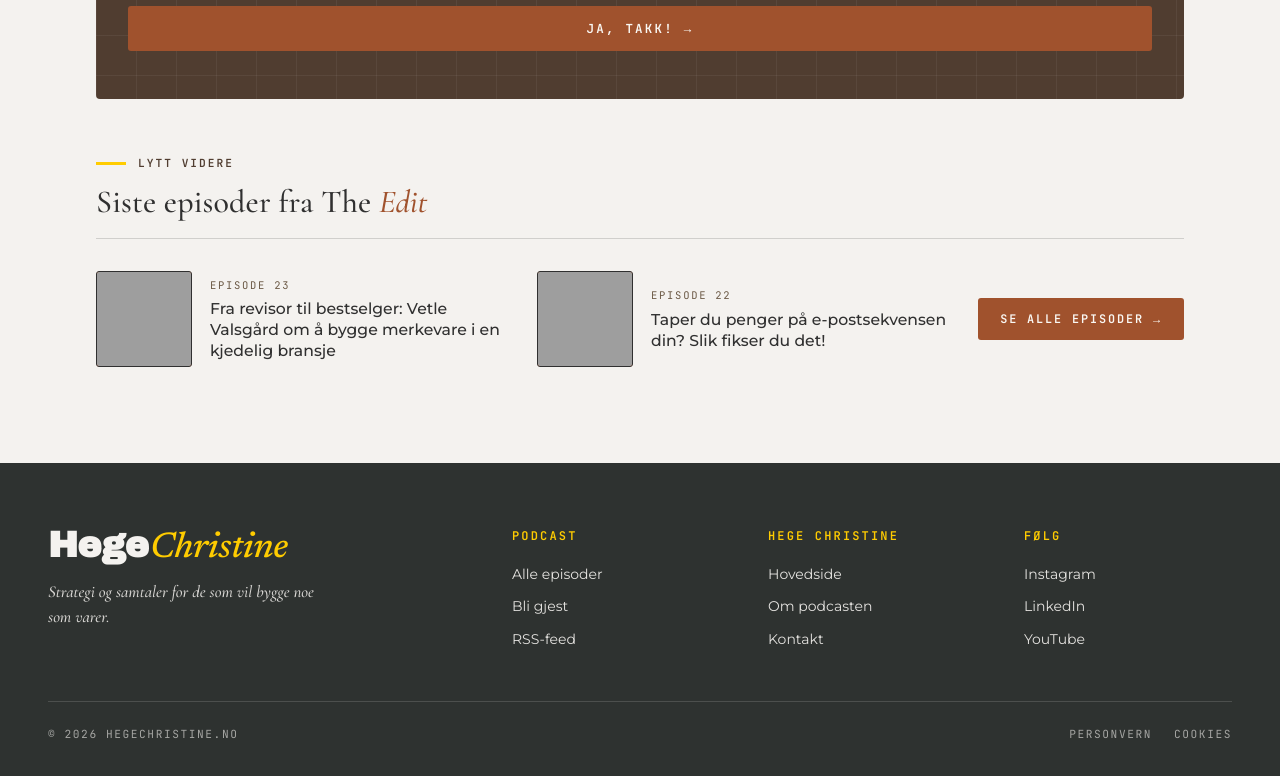
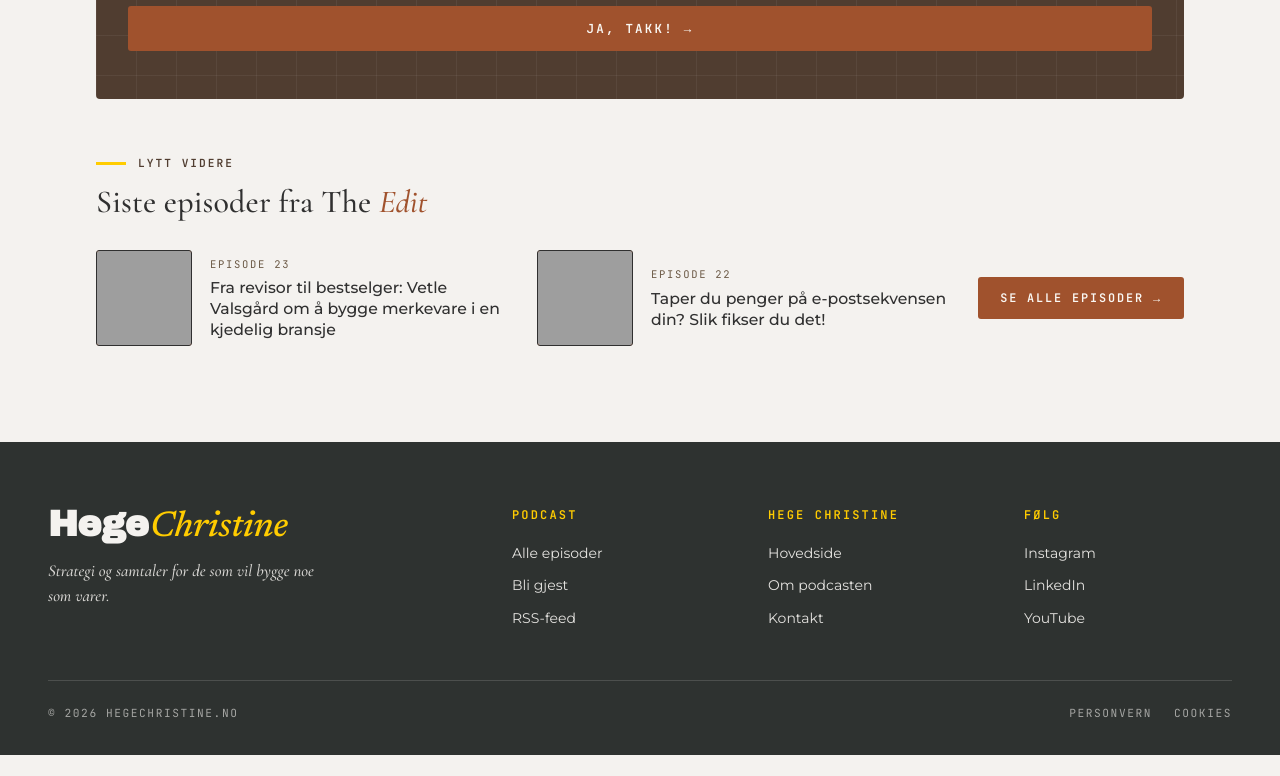
Before and after one commit to hegechristine/podcast, a plain HTML site: page velkommen/index.html in a window 1280 px wide. Shown: the part 2204-2980 px from the top of the page. After the commit the page ends 2959 px from the top, so only its background shows below. Drawn offline with nearby package versions, Linux system fonts and the light colour scheme; grey boxes are pictures that could not be loaded; a script that the page names is missing.

Commit message:
Siste episoder: fjern divider-linje under header
.ep-more__head mister border-bottom og padding-bottom så det er
ren plass mellom header-stack og episode-griden under.

Co-Authored-By: Claude Opus 4.7 (1M context) <noreply@anthropic.com>

```diff
--- a/assets/episode.css
+++ b/assets/episode.css
@@ -650,8 +650,6 @@ em, .italic {
   align-items: flex-start;
   gap: 12px;
   margin-bottom: 32px;
-  padding-bottom: 20px;
-  border-bottom: 1px solid rgba(48, 48, 48, 0.18);
 }
 .ep-more__head .kicker { font-size: 0.7rem; }
 .ep-more__head h2 {
```
